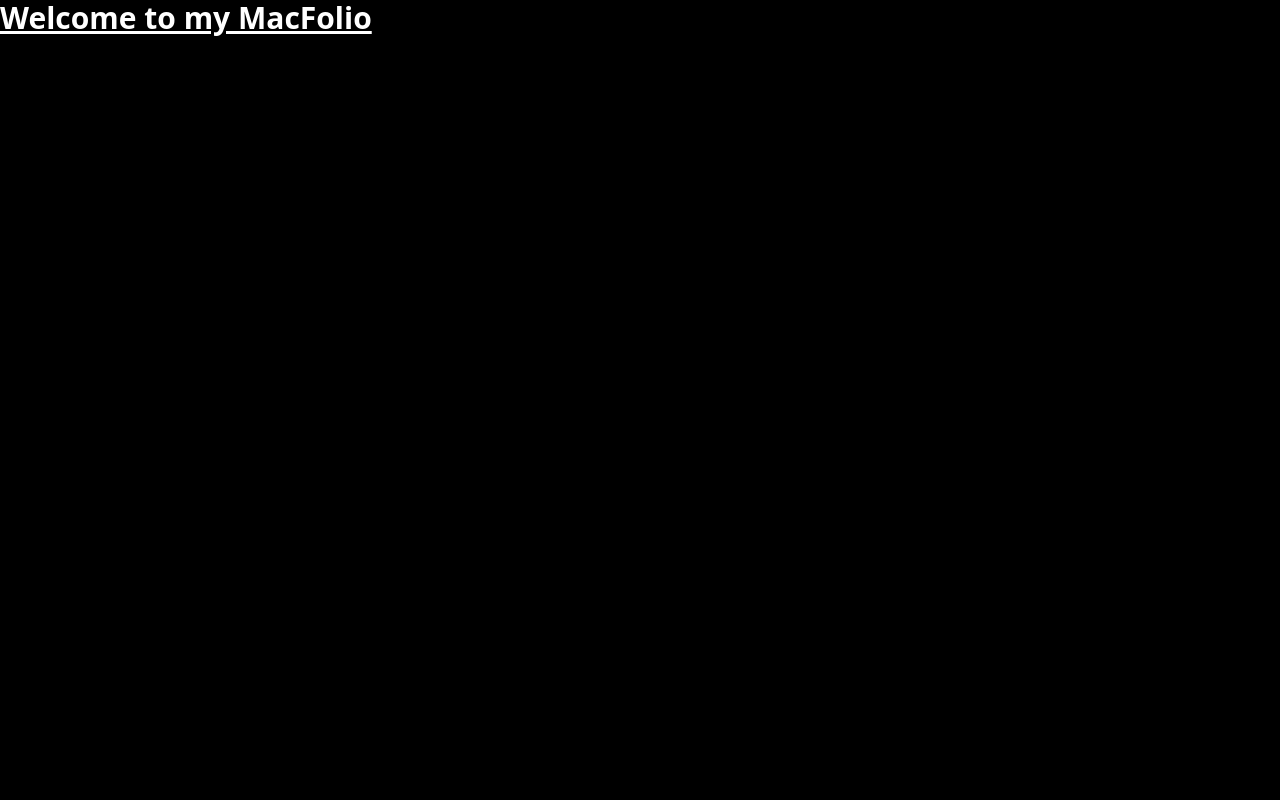
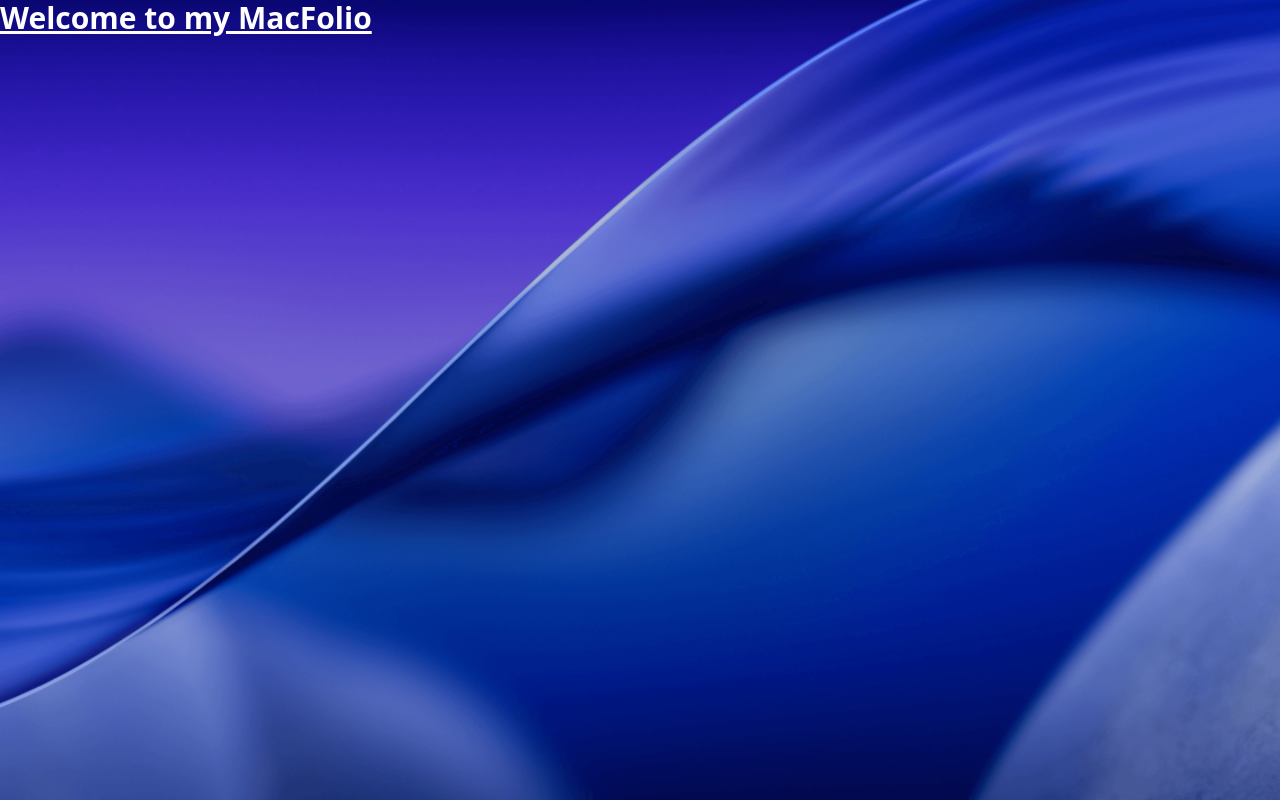
Before and after one commit to saifimd1234/macOS-portfolio, a React (Vite) app: page / in a window 1280 px wide. Built offline with nearby package versions, Linux system fonts and the light colour scheme.

Commit message:
Add font and html,body, theme css.
Also change the background image and some custom div className.

```diff
--- a/index.html
+++ b/index.html
@@ -2,9 +2,9 @@
 <html lang="en">
   <head>
     <meta charset="UTF-8" />
-    <link rel="icon" type="image/svg+xml" href="/vite.svg" />
+    <link rel="icon" type="image/svg+xml" href="/macbook.png" />
     <meta name="viewport" content="width=device-width, initial-scale=1.0" />
-    <title>macos-portfolio</title>
+    <title>Saifi's Portfolio</title>
   </head>
   <body>
     <div id="root"></div>
--- a/src/App.jsx
+++ b/src/App.jsx
@@ -2,7 +2,7 @@
 
 const App = () => {
   return (
-    <div className='bg-black text-white text-3xl font-bold underline h-screen w-screen'>Welcome to my MacFolio</div>
+    <div className='text-white text-3xl font-bold underline'>Welcome to my MacFolio</div>
   )
 }
 
--- a/src/index.css
+++ b/src/index.css
@@ -1 +1,19 @@
 @import "tailwindcss";
+
+@import url("https://fonts.googleapis.com/css2?family=Georama:ital,wght@0,100..900;1,100..900&family=Roboto+Mono:ital,wght@0,100..700;1,100..700&display=swap");
+html,
+body {
+  width: 100dvw;
+  overflow: hidden;
+  height: 100dvh;
+  background-image: url("/images/wallpaper.png");
+  background-size: cover;
+  background-repeat: no-repeat;
+  background-position: center;
+}
+
+@theme {
+  --font-georama: "Georama", sans-serif;
+  --font-roboto: "Roboto Mono", monospace;
+  --breakpoint-3xl: 1920px;
+}
```
